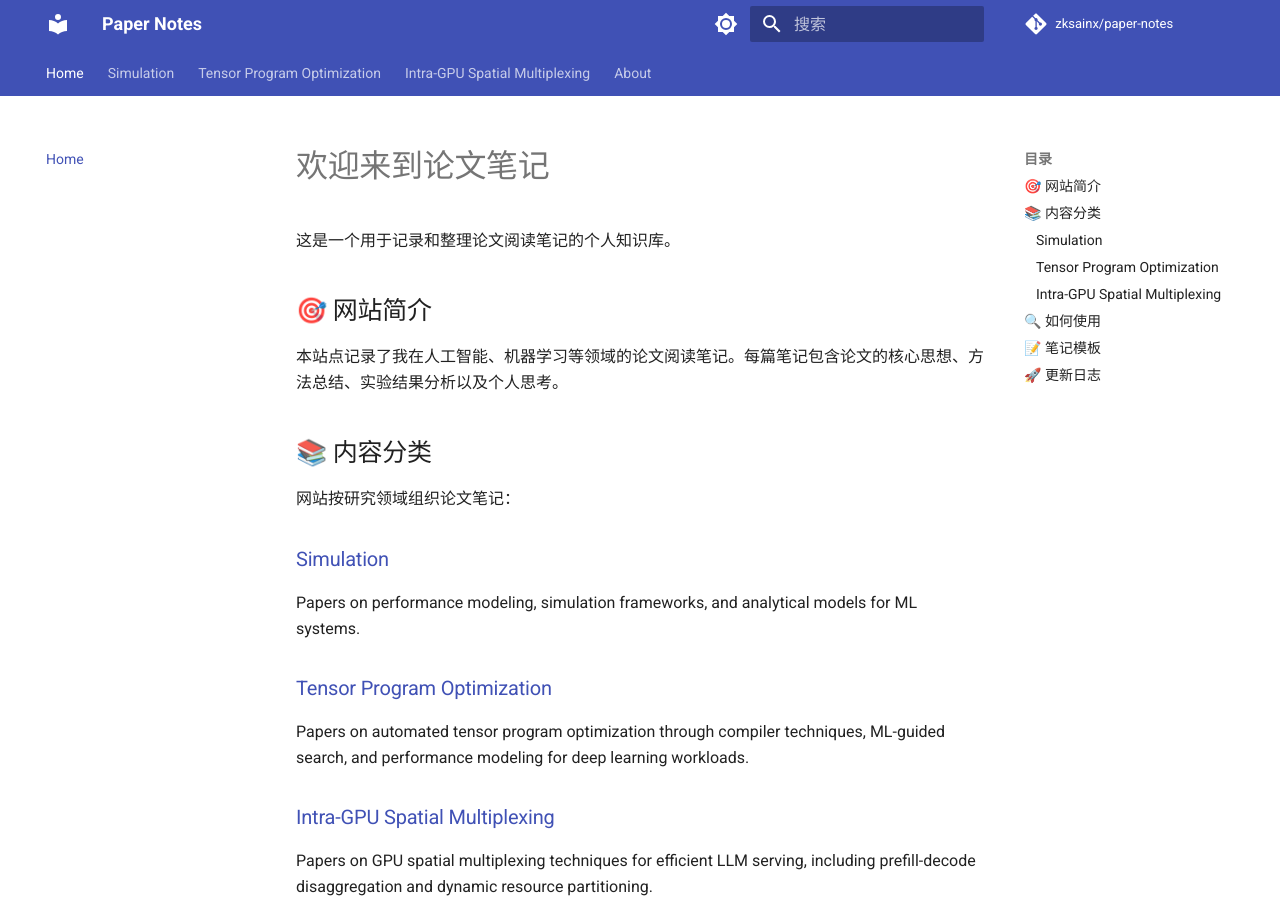
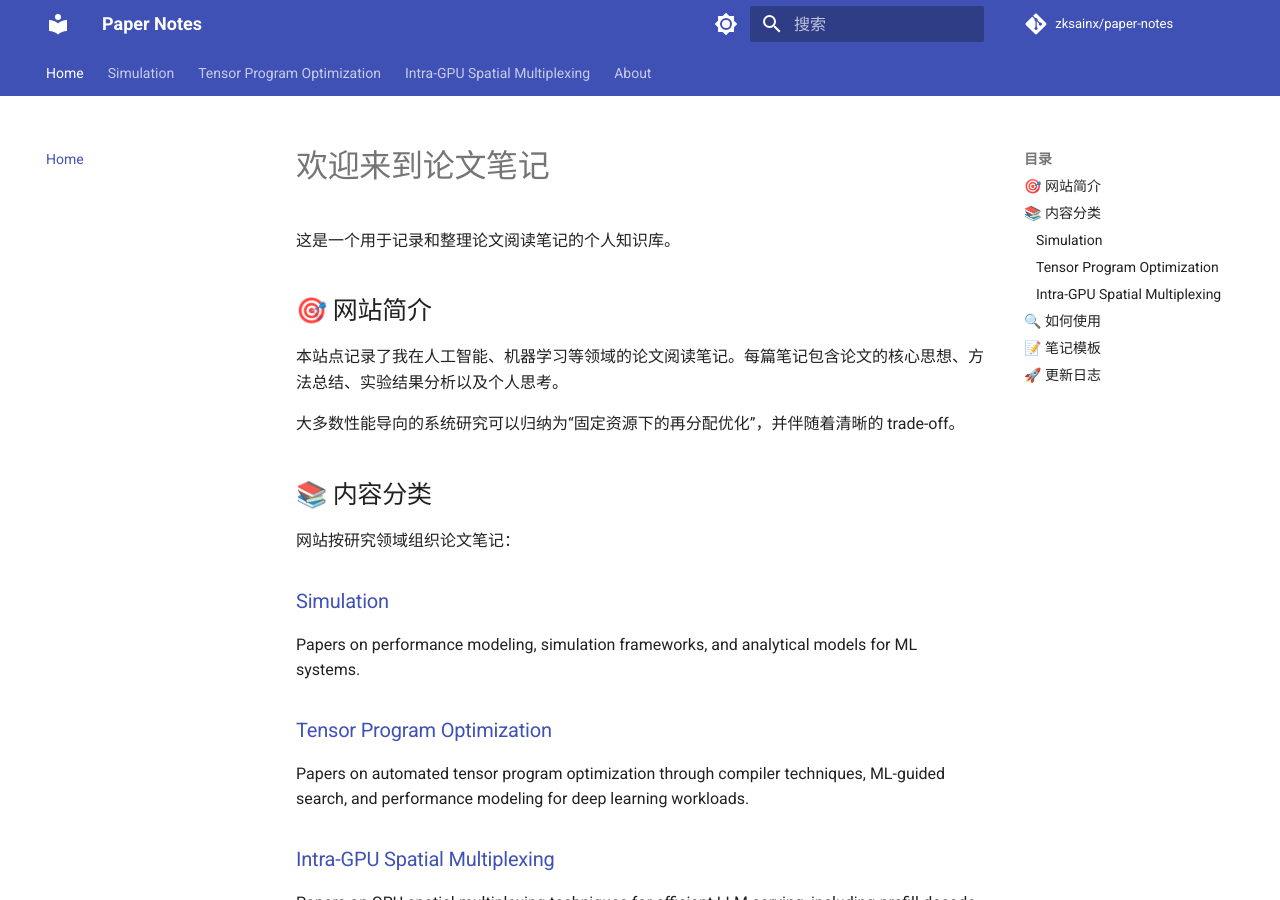
Before and after one commit to zksainx/paper-notes, an MkDocs documentation site: the page built from docs/index.md, in a window 1280 px wide and 900 px high. Built offline with MkDocs 1.6.1 and Material for MkDocs 9.7.7, drawn with Linux system fonts in a browser that asks for light colours; comment, search, counter and statistics services are not loaded.

Commit message:
Update index.md with new content on system research

```diff
--- a/docs/index.md
+++ b/docs/index.md
@@ -5,6 +5,8 @@
 ## 🎯 网站简介
 
 本站点记录了我在人工智能、机器学习等领域的论文阅读笔记。每篇笔记包含论文的核心思想、方法总结、实验结果分析以及个人思考。
+
+大多数性能导向的系统研究可以归纳为“固定资源下的再分配优化”，并伴随着清晰的 trade-off。
 
 ## 📚 内容分类
 
```
